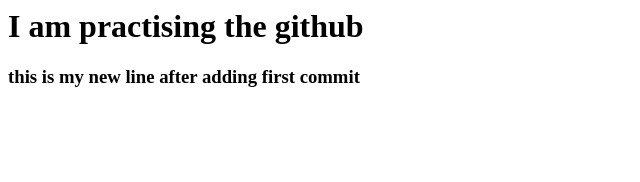
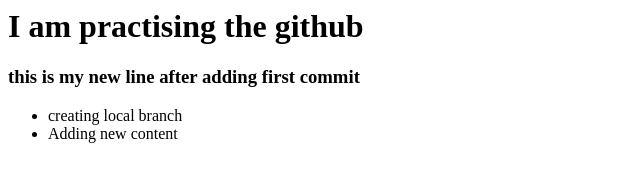
Before and after one commit to fahadkhanfahad/my_first_local_repo_example, a plain HTML site: page index.html in a window 1280 px wide. Shown: the whole page, without its empty margins (0-640 px from the left). Drawn offline with Linux system fonts and the light colour scheme.

Commit message:
new branch and a line added

```diff
--- a/index.html
+++ b/index.html
@@ -5,6 +5,11 @@
 <body>
 <h1>I am practising the github</h1>
 <h3>this is my new line after adding first commit </h3>
+
+<ul>
+<li> creating local branch </li>
+<li> Adding new content </li>
+</ul>
 </body>
 </head>
 </html>
```
